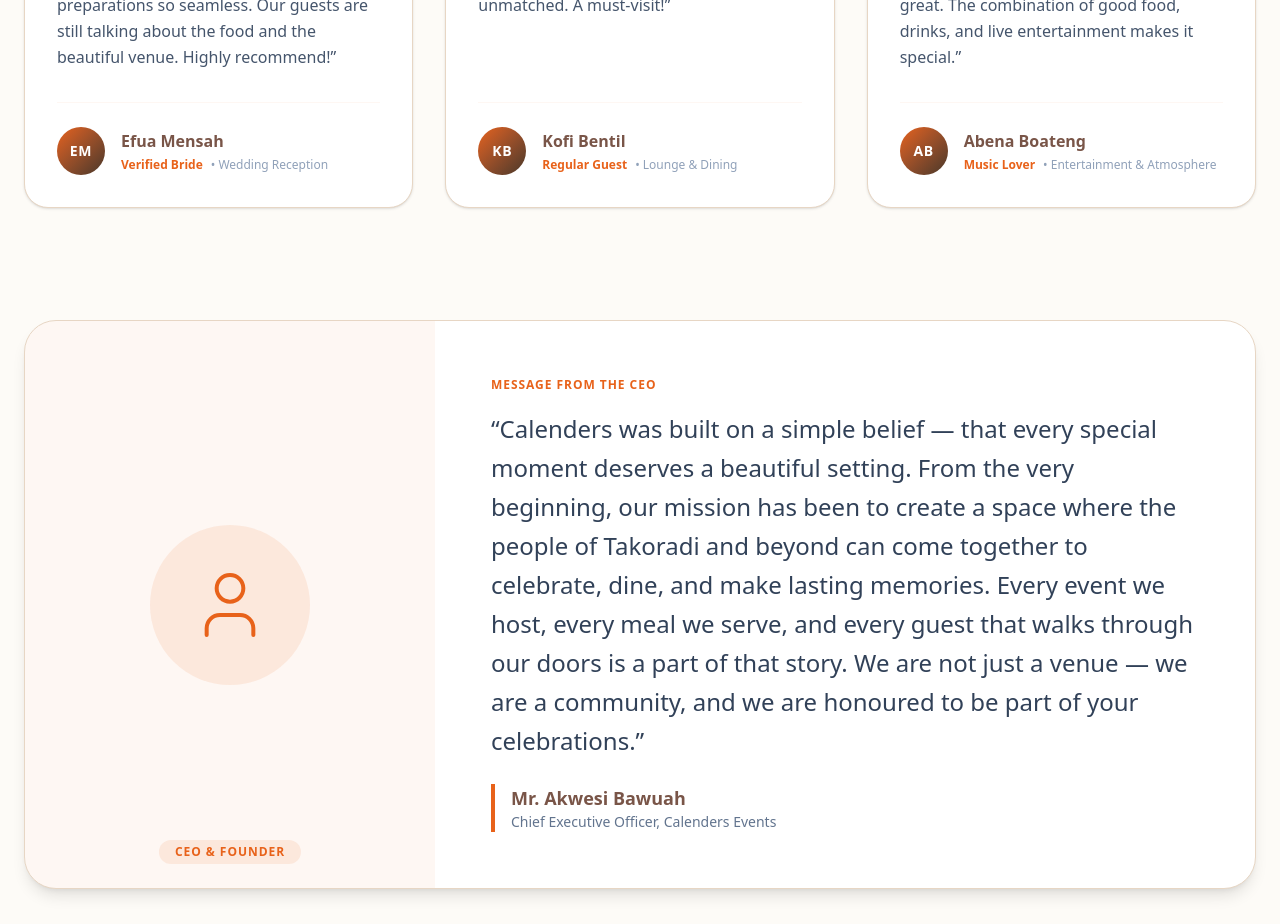
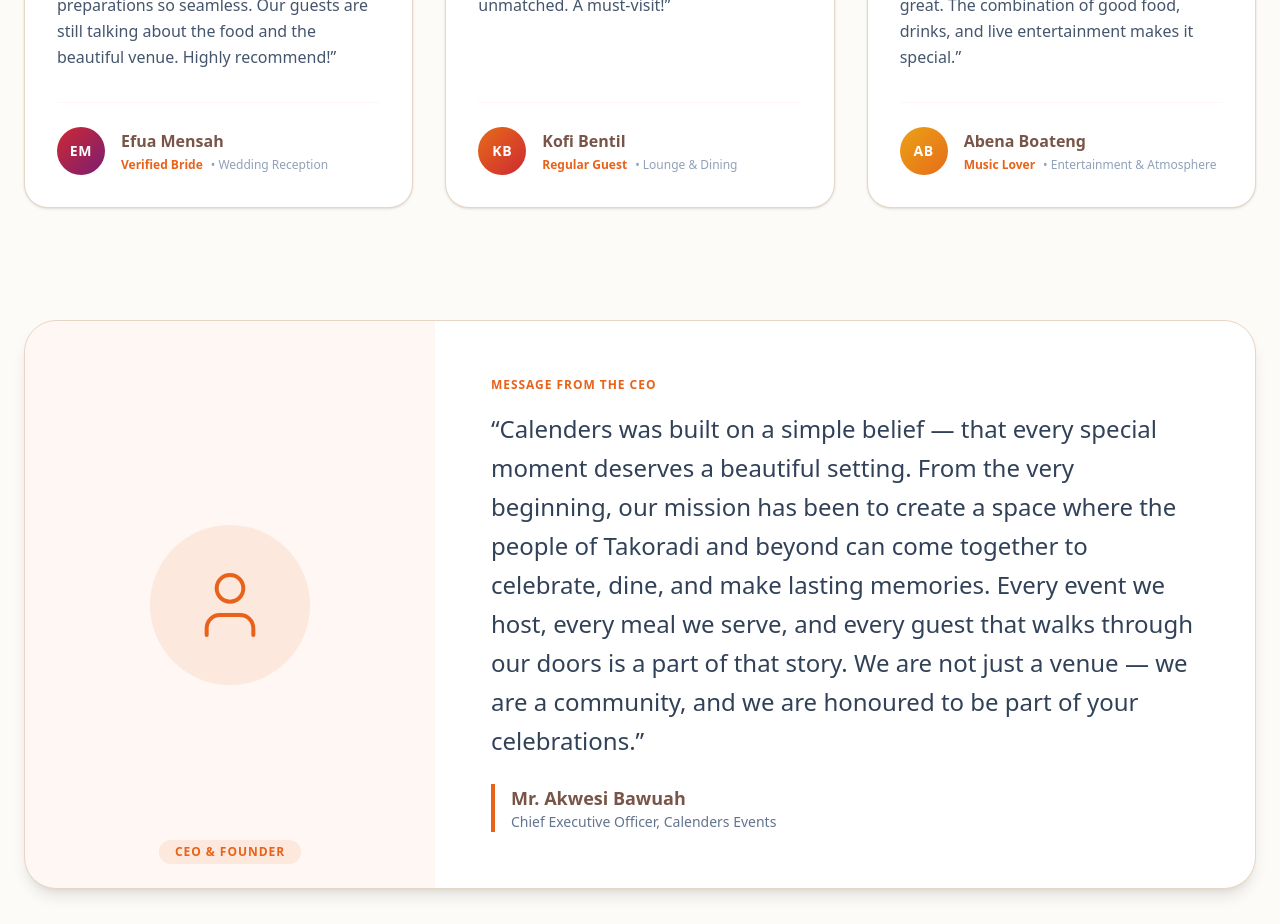
Before and after one commit to WesleyConsults/CalendersEvents, a Next.js app: page /about in a window 1280 px wide. Shown: the part 1860-2784 px from the top of the page. Built offline with nearby package versions, Linux system fonts and the light colour scheme.

Commit message:
style: apply unique gradient background colors to guest avatar initials

```diff
--- a/components/About.jsx
+++ b/components/About.jsx
@@ -41,6 +41,8 @@
     role: 'Verified Bride',
     tag: 'Wedding Reception',
     initials: 'EM',
+    fromColor: '#CE2932',
+    toColor: '#7A1D73',
     text: 'We hosted our wedding reception at Calenders, and it was absolutely magical! The garden setting is gorgeous, and having the bridal suite on-site made preparations so seamless. Our guests are still talking about the food and the beautiful venue. Highly recommend!',
   },
   {
@@ -49,6 +51,8 @@
     role: 'Regular Guest',
     tag: 'Lounge & Dining',
     initials: 'KB',
+    fromColor: '#E66C19',
+    toColor: '#CE2932',
     text: 'My go-to spot in Takoradi for a Friday night out. The cocktails are excellent, the local Ghanaian dishes are delicious, and the atmosphere in the open-air garden is unmatched. A must-visit!',
   },
   {
@@ -57,6 +61,8 @@
     role: 'Music Lover',
     tag: 'Entertainment & Atmosphere',
     initials: 'AB',
+    fromColor: '#EBA217',
+    toColor: '#E66C19',
     text: 'The weekly live band sessions are fantastic! It\'s the perfect place to unwind with friends after a busy week. The staff are incredibly friendly and the service is great. The combination of good food, drinks, and live entertainment makes it special.',
   },
 ];
@@ -192,7 +198,10 @@
 
                 {/* User Info Footer */}
                 <div className="flex items-center gap-4 border-t border-brand-green/5 pt-6">
-                  <div className="flex h-12 w-12 shrink-0 items-center justify-center rounded-full bg-gradient-to-br from-brand-green to-brand-brown-light text-white font-bold text-sm tracking-wider">
+                  <div
+                    className="flex h-12 w-12 shrink-0 items-center justify-center rounded-full text-white font-bold text-sm tracking-wider"
+                    style={{ background: `linear-gradient(135deg, ${review.fromColor}, ${review.toColor})` }}
+                  >
                     {review.initials}
                   </div>
                   <div>
```
